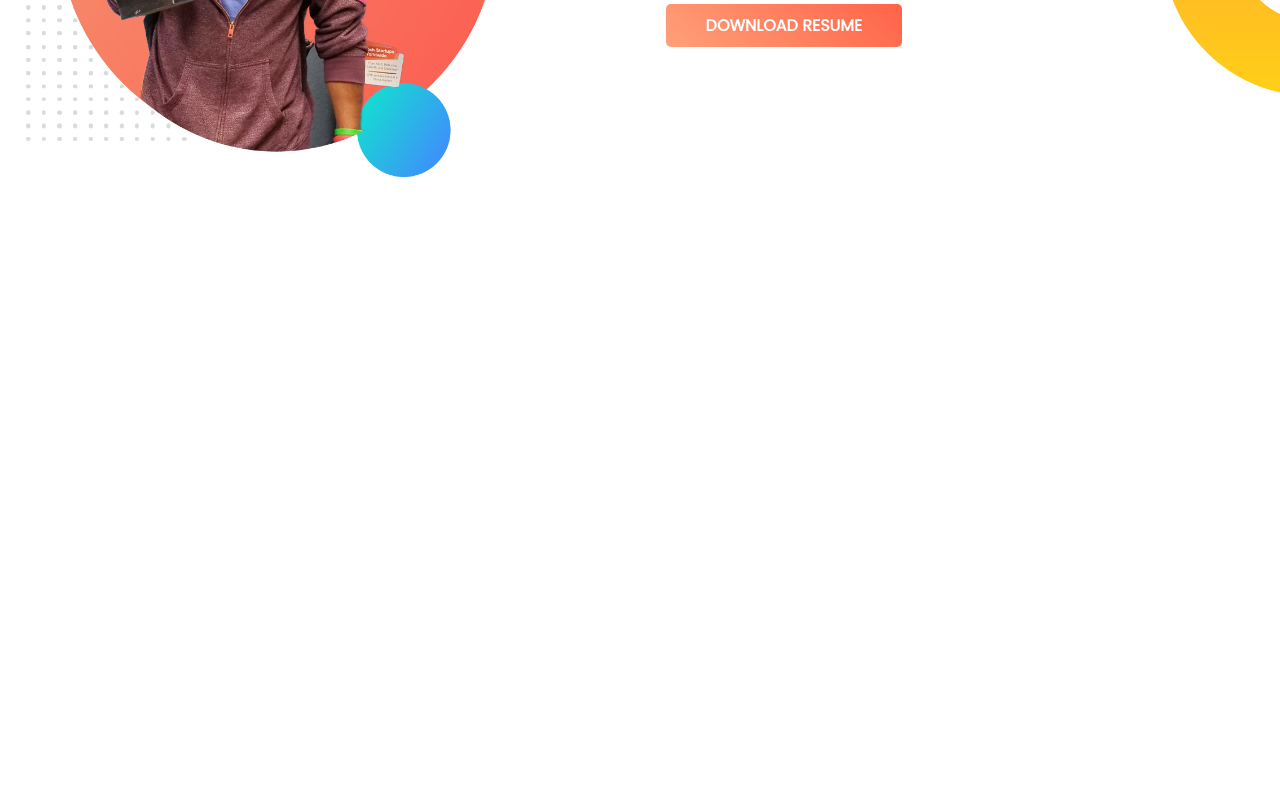
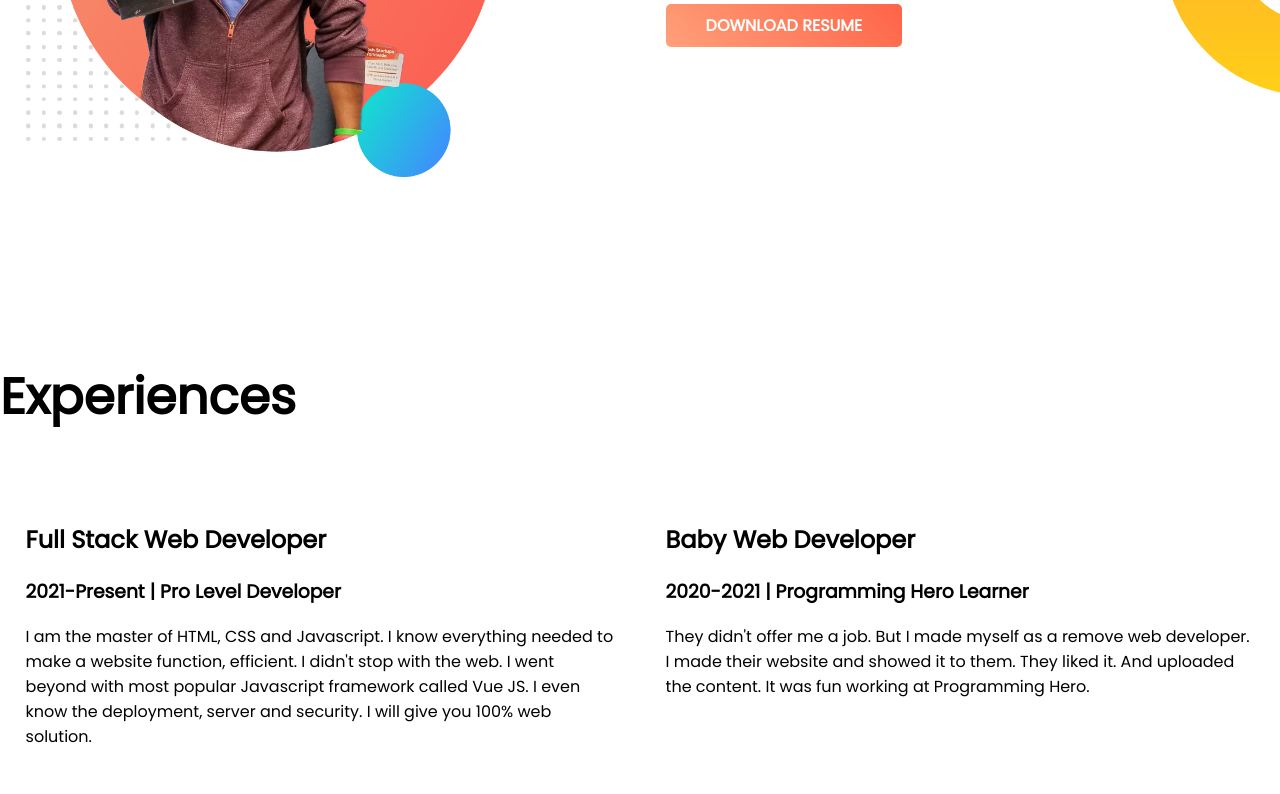
Before and after one commit to hasibul240/developer-portfolio, a plain HTML site: page index.html in a window 1280 px wide. Shown: the part 992-1786 px from the top of the page. Before the commit the page ends 1352 px from the top, so only its background shows below. Drawn offline with Linux system fonts and the light colour scheme.

Commit message:
experience

```diff
--- a/index.html
+++ b/index.html
@@ -13,7 +13,7 @@
 </head>
 
 <body>
-    <section class="top-banner">
+    <section class="top-banner flexyble-container">
         <div class="half-width">
             <h1>Wellcome to</h1>
             <h1><span class="">Mahfuz Alam</span> World</h1>
@@ -29,7 +29,7 @@
             <img src="images/jhankar.png" alt="">
         </div>
     </section>
-    <section class="dream-area">
+    <section class="dream-area flexyble-container">
         <div class="half-width">
             <img src="images/jhankar.png" alt="">
         </div>
@@ -37,9 +37,33 @@
             <h1>Dream Big</h1>
             <h2>Become a web developer</h2>
             <p>
-                I already learned the basic HTML and CSS. I can build any simple website. I can even teach my grandma how to make simple website. My goal is to build 3 websites and learn advanced topics.
+                I already learned the basic HTML and CSS. I can build any simple website. I can even teach my grandma
+                how to make simple website. My goal is to build 3 websites and learn advanced topics.
             </p>
-            <a class="anchor-button" target="_blank" href="https://www.linkedin.com/in/hasibul-mahfuz/">DOWNLOAD RESUME</a>
+            <a class="anchor-button" target="_blank" href="https://www.linkedin.com/in/hasibul-mahfuz/">DOWNLOAD
+                RESUME</a>
+        </div>
+    </section>
+    <section class="experience-area">
+        <h1>Experiences</h1>
+        <div class="flexyble-container">
+            <div class="half-width">
+                <h2>Full Stack Web Developer</h2>
+                <h3>2021-Present | Pro Level Developer</h3>
+                <p>
+                    I am the master of HTML, CSS and Javascript. I know everything needed to make a website function,
+                    efficient. I didn't stop with the web. I went beyond with most popular Javascript framework called
+                    Vue JS. I even know the deployment, server and security. I will give you 100% web solution.
+                </p>
+            </div>
+            <div class="half-width">
+                <h2>Baby Web Developer</h2>
+                <h3>2020-2021 | Programming Hero Learner</h3>
+                <p>
+                    They didn't offer me a job. But I made myself as a remove web developer. I made their website and
+                    showed it to them. They liked it. And uploaded the content. It was fun working at Programming Hero.
+                </p>
+            </div>
         </div>
     </section>
 </body>
--- a/style.css
+++ b/style.css
@@ -9,7 +9,7 @@ h1 {
 h1 span{
     color: orange;
 }
-section{
+.flexyble-container{
     display: flex;
     margin-bottom: 150px;
 }
```
